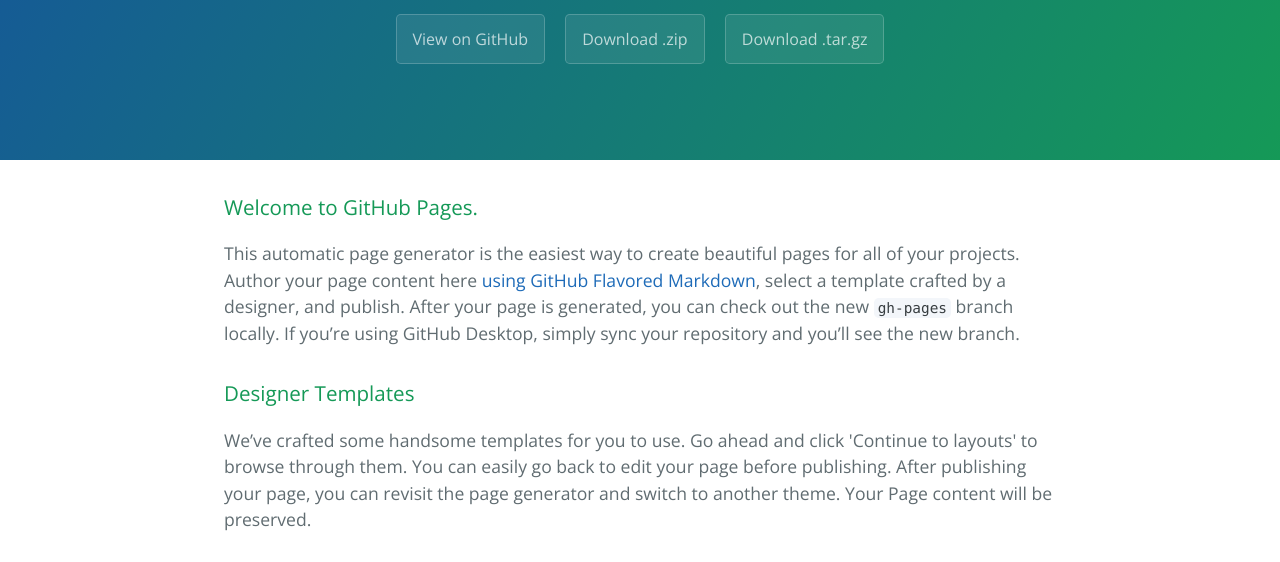
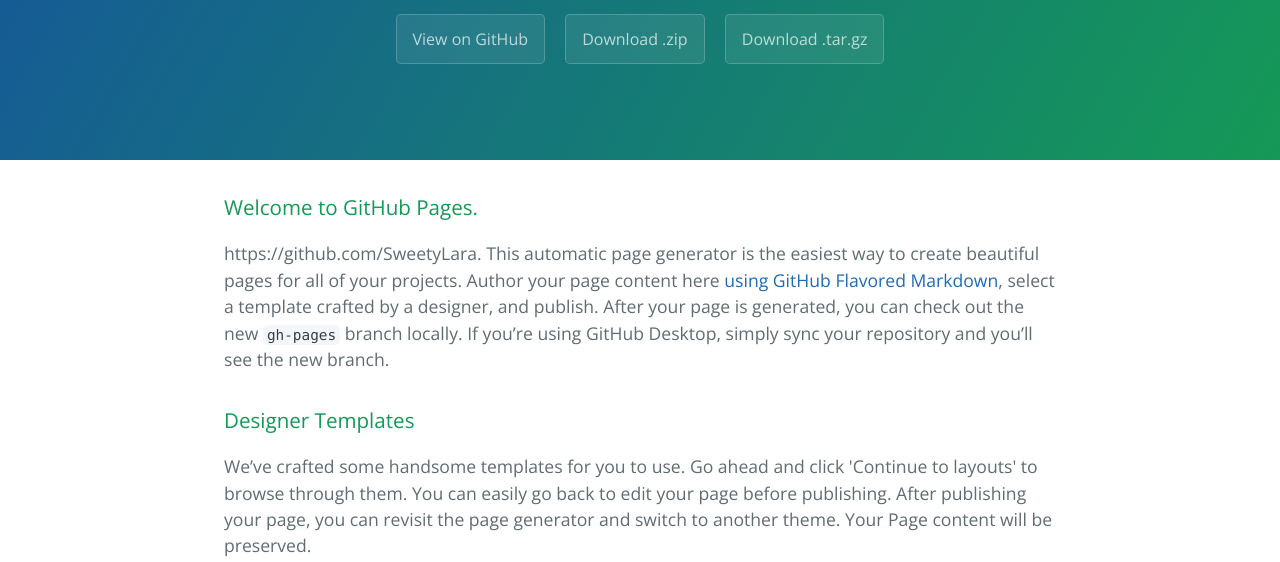
Before and after one commit to Jimmyhe1986/Test3, a plain HTML site: page index.html in a window 1280 px wide. Shown: the part 176-738 px from the top of the page. Drawn offline with nearby package versions, Linux system fonts and the light colour scheme.

Commit message:
Update index.html

```diff
--- a/index.html
+++ b/index.html
@@ -22,7 +22,7 @@
       <h3>
 <a id="welcome-to-github-pages" class="anchor" href="#welcome-to-github-pages" aria-hidden="true"><span aria-hidden="true" class="octicon octicon-link"></span></a>Welcome to GitHub Pages.</h3>
 
-<p>This automatic page generator is the easiest way to create beautiful pages for all of your projects. Author your page content here <a href="https://guides.github.com/features/mastering-markdown/">using GitHub Flavored Markdown</a>, select a template crafted by a designer, and publish. After your page is generated, you can check out the new <code>gh-pages</code> branch locally. If you’re using GitHub Desktop, simply sync your repository and you’ll see the new branch.</p>
+<p> https://github.com/SweetyLara. This automatic page generator is the easiest way to create beautiful pages for all of your projects. Author your page content here <a href="https://guides.github.com/features/mastering-markdown/">using GitHub Flavored Markdown</a>, select a template crafted by a designer, and publish. After your page is generated, you can check out the new <code>gh-pages</code> branch locally. If you’re using GitHub Desktop, simply sync your repository and you’ll see the new branch.</p>
 
 <h3>
 <a id="designer-templates" class="anchor" href="#designer-templates" aria-hidden="true"><span aria-hidden="true" class="octicon octicon-link"></span></a>Designer Templates</h3>
```
